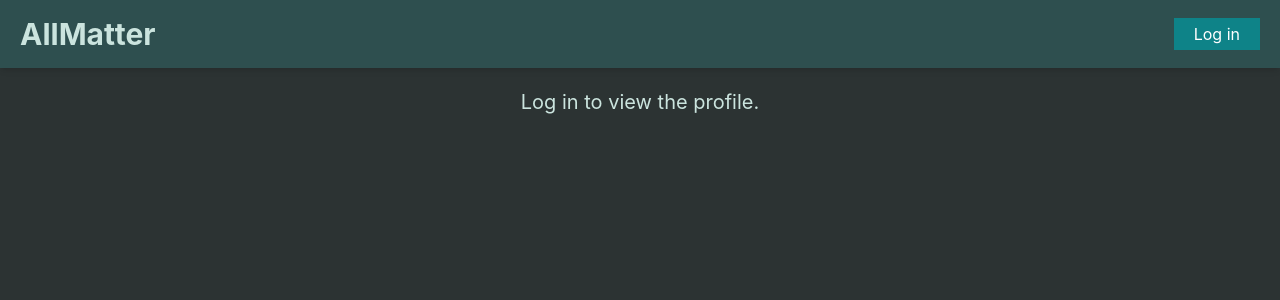
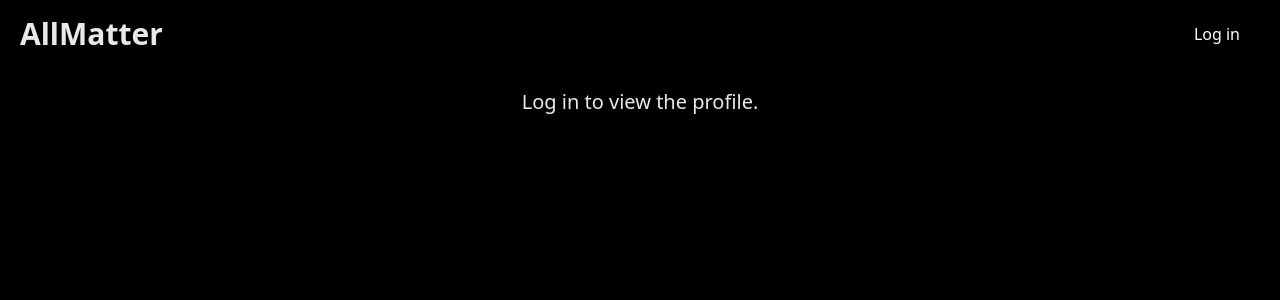
Before and after one commit to matteozanettii/obseum, a React (Create React App) app: page /user/1 in a window 1280 px wide. Shown: the top 300 px of the page. Built offline with nearby package versions, Linux system fonts and the light colour scheme; no server answers; the HTML template or start-up script is replaced by a standard one.

Commit message:
Ancora di sicurezza: Ripristino stabilità e layout Total Black

```diff
--- a/src/index.css
+++ b/src/index.css
@@ -1,13 +1,15 @@
-body {
-  margin: 0;
-  font-family: -apple-system, BlinkMacSystemFont, 'Segoe UI', 'Roboto', 'Oxygen',
-    'Ubuntu', 'Cantarell', 'Fira Sans', 'Droid Sans', 'Helvetica Neue',
-    sans-serif;
-  -webkit-font-smoothing: antialiased;
-  -moz-osx-font-smoothing: grayscale;
+@tailwind base;
+@tailwind components;
+@tailwind utilities;
+
+html, body, #root, .bg-main, [class*="bg-"] {
+  background-color: #000000 !important;
 }
 
-code {
-  font-family: source-code-pro, Menlo, Monaco, Consolas, 'Courier New',
-    monospace;
+.color-1, text-white, p, span, h1, h2, h3 {
+  color: #e7e9ea !important;
 }
+
+div, border {
+  border-color: #272c30 !important;
+}
```
Also changed, not shown: src/App.js (line endings or trailing spaces).
